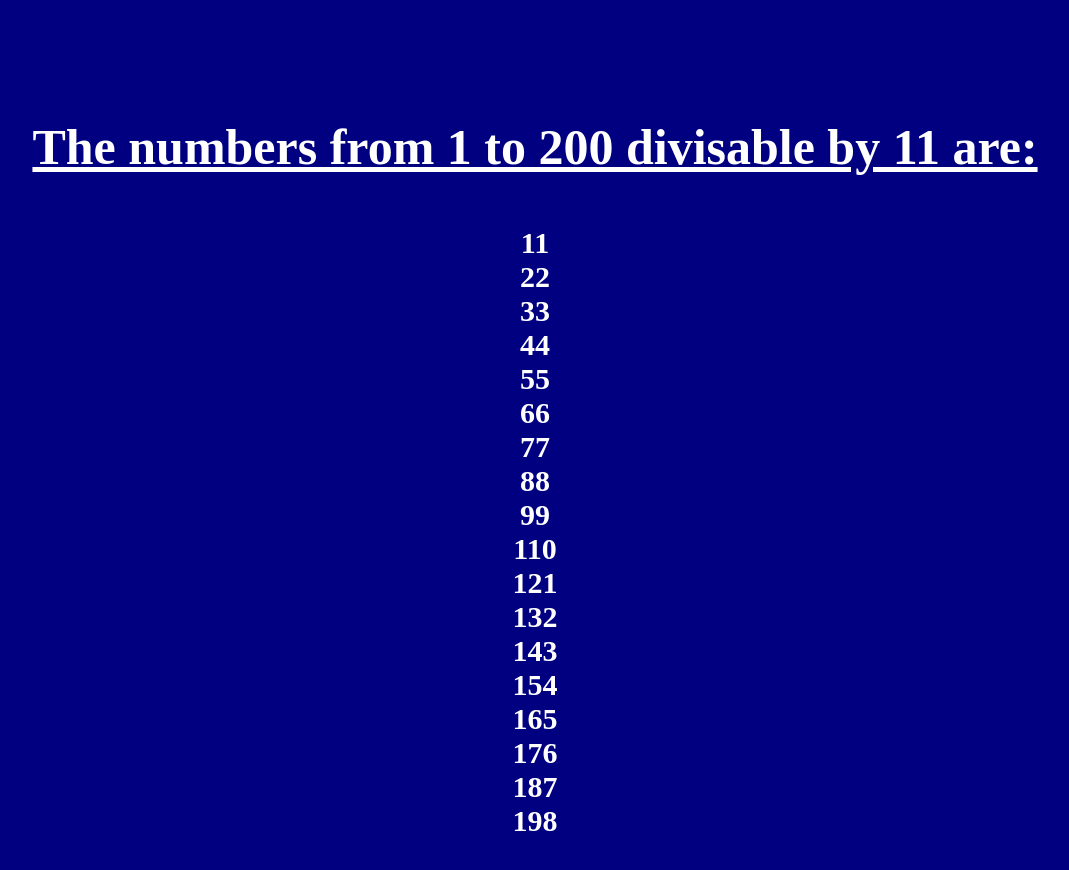
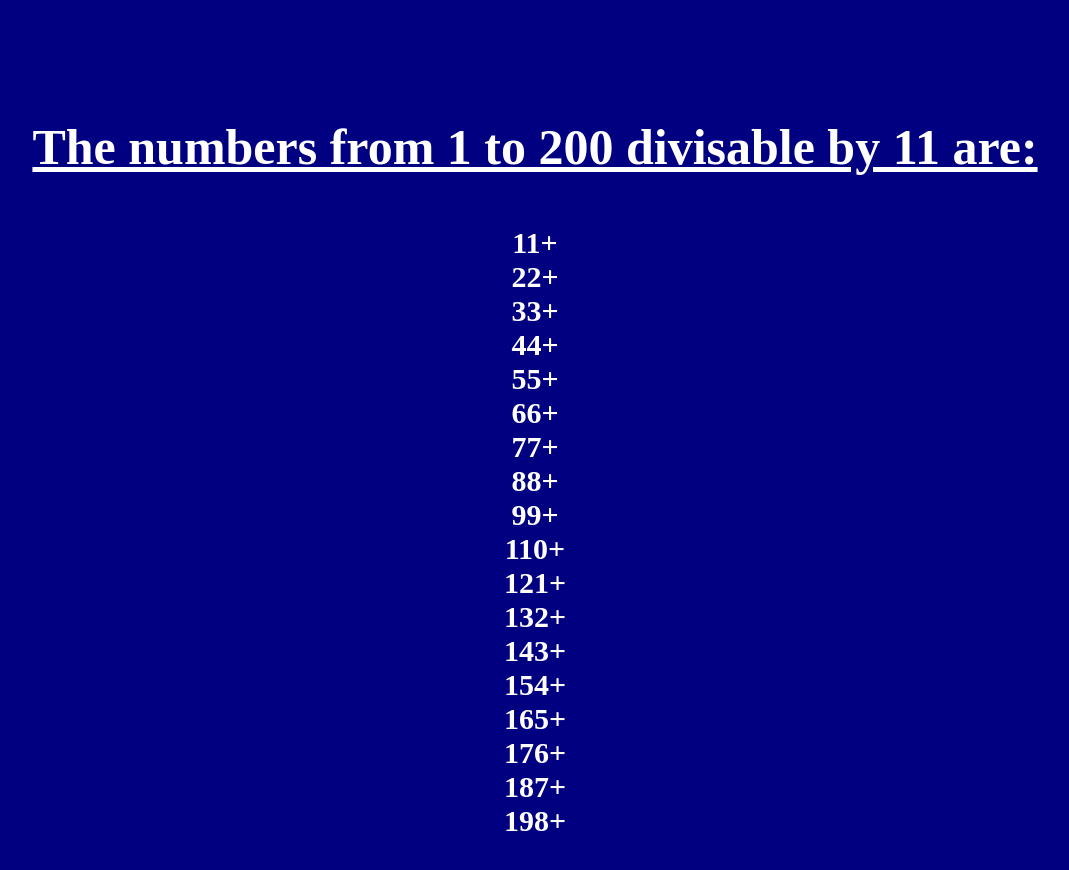
Before and after one commit to IshratAmin/JS1, a plain HTML site: page index.html in a window 1280 px wide. Shown: the whole page, without its empty margins (105-1174 px from the left). Drawn offline with Linux system fonts and the light colour scheme.

Commit message:
Update index.html

```diff
--- a/index.html
+++ b/index.html
@@ -28,7 +28,7 @@
         var num = 1;
     	for(var num = num ; num <= 200; num++){
             if(num % 11 ==0) {
-                document.write(num,"<br>");
+                document.write(num,"+<br>");
             }
         }
     </script>
```
